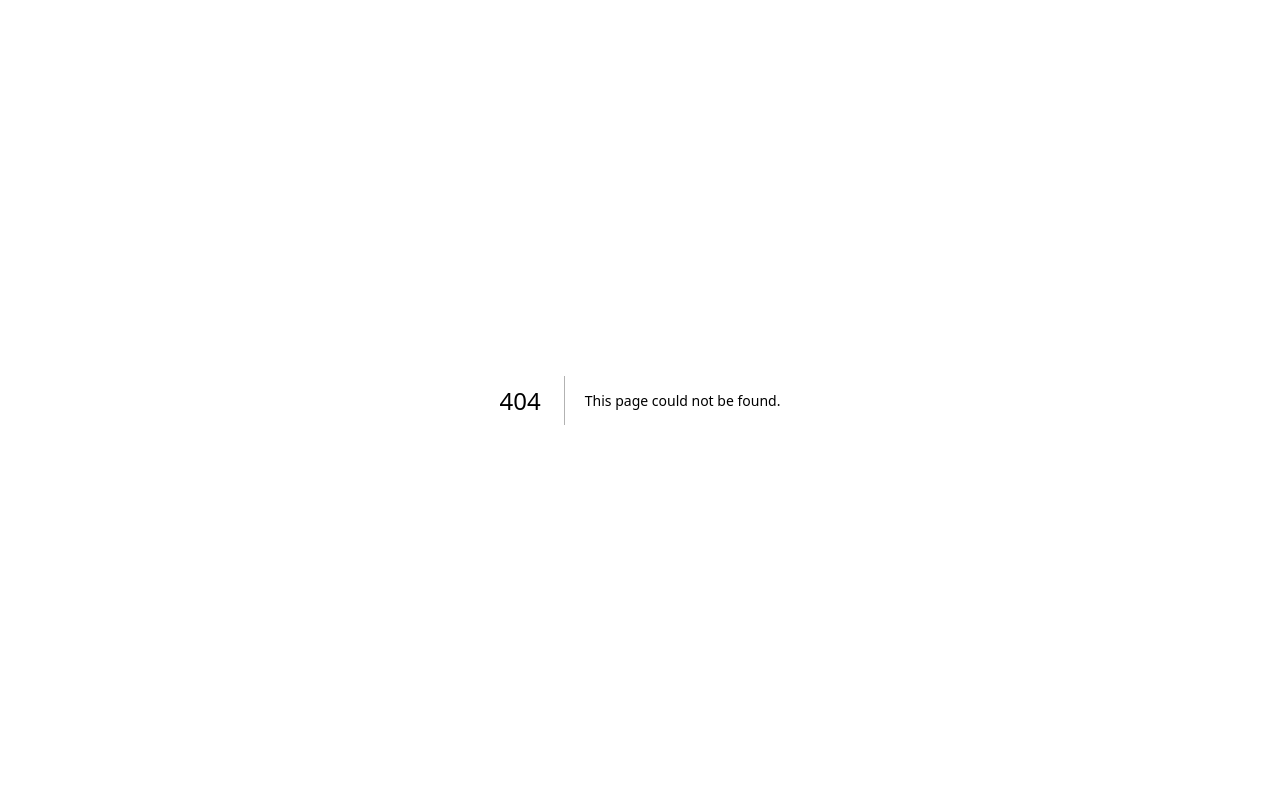
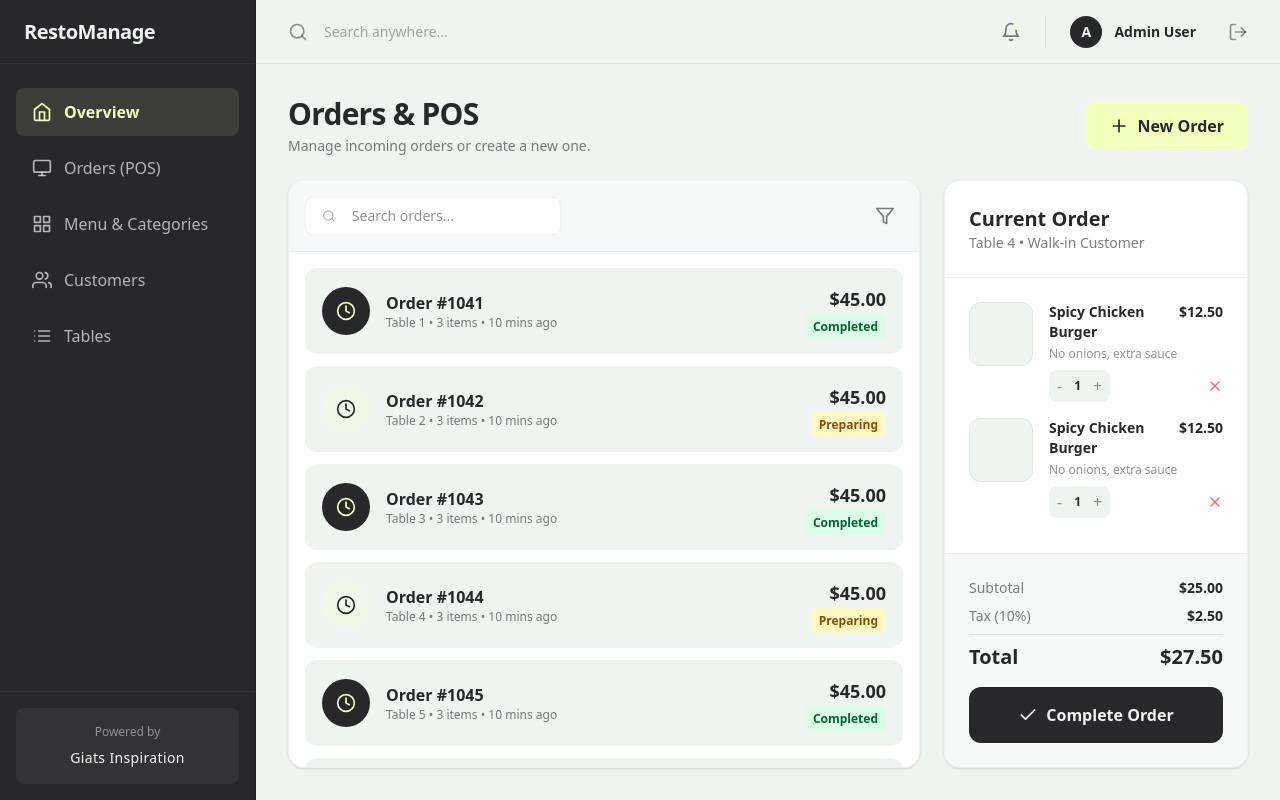
Before and after one commit to Kaowsar-Azad/Restaurant-Manage, a Next.js app in the folder restaurant-manage-frontend/: page /orders in a window 1280 px wide. Before the commit this address had no page. Built offline with nearby package versions, Linux system fonts and the light colour scheme.

Commit message:
Orders Page (POS & List) design complete

```diff
--- /dev/null
+++ b/restaurant-manage-frontend/app/(dashboard)/orders/page.jsx
@@ -0,0 +1,112 @@
+import { FiPlus, FiFilter, FiSearch, FiCheck, FiClock, FiX } from "react-icons/fi";
+
+export default function OrdersPage() {
+  return (
+    <div className="h-[calc(100vh-8rem)] flex flex-col gap-6">
+      <header className="flex items-center justify-between">
+        <div>
+          <h1 className="text-3xl font-bold tracking-tight text-brand-dark mb-1">Orders & POS</h1>
+          <p className="text-brand-dark/60 text-sm">Manage incoming orders or create a new one.</p>
+        </div>
+        <button className="flex items-center gap-2 px-6 py-3 bg-brand-accent text-brand-dark font-semibold rounded-xl hover:shadow-lg hover:-translate-y-0.5 transition-all">
+          <FiPlus className="w-5 h-5" />
+          <span>New Order</span>
+        </button>
+      </header>
+
+      <div className="flex-1 grid grid-cols-1 lg:grid-cols-3 gap-6 min-h-0">
+
+        {/* Order List Column */}
+        <div className="lg:col-span-2 bg-brand-white rounded-2xl shadow-sm border border-black/5 flex flex-col overflow-hidden">
+          <div className="p-4 border-b border-black/5 flex items-center justify-between bg-brand-bg/50">
+            <div className="flex items-center gap-4 bg-brand-white px-4 py-2 rounded-lg border border-black/5 w-64">
+              <FiSearch className="text-brand-dark/40" />
+              <input type="text" placeholder="Search orders..." className="bg-transparent border-none outline-none text-sm w-full text-brand-dark" />
+            </div>
+            <button className="p-2 text-brand-dark/60 hover:text-brand-dark hover:bg-brand-bg rounded-lg transition-colors">
+              <FiFilter className="w-5 h-5" />
+            </button>
+          </div>
+
+          <div className="flex-1 overflow-y-auto p-4 space-y-3">
+            {/* Order Item */}
+            {[1, 2, 3, 4, 5, 6].map((i) => (
+              <div key={i} className="flex items-center justify-between p-4 bg-brand-bg rounded-xl border border-transparent hover:border-black/5 transition-colors cursor-pointer group">
+                <div className="flex items-center gap-4">
+                  <div className={`w-12 h-12 rounded-full flex items-center justify-center ${i % 2 === 0 ? 'bg-brand-accent/20 text-brand-dark' : 'bg-brand-dark text-brand-accent'}`}>
+                    <FiClock className="w-5 h-5" />
+                  </div>
+                  <div>
+                    <h4 className="font-bold text-brand-dark group-hover:text-brand-dark transition-colors">Order #104{i}</h4>
+                    <p className="text-xs text-brand-dark/60">Table {i} • 3 items • 10 mins ago</p>
+                  </div>
+                </div>
+                <div className="text-right">
+                  <p className="font-bold text-lg text-brand-dark">$45.00</p>
+                  <span className={`text-xs font-semibold px-2 py-1 rounded-md ${i % 2 === 0 ? 'bg-yellow-100 text-yellow-800' : 'bg-green-100 text-green-800'}`}>
+                    {i % 2 === 0 ? 'Preparing' : 'Completed'}
+                  </span>
+                </div>
+              </div>
+            ))}
+          </div>
+        </div>
+
+        {/* Active Order / POS Column */}
+        <div className="bg-brand-white rounded-2xl shadow-sm border border-black/5 flex flex-col overflow-hidden">
+          <div className="p-6 border-b border-black/5">
+            <h3 className="font-bold text-xl text-brand-dark">Current Order</h3>
+            <p className="text-brand-dark/60 text-sm">Table 4 • Walk-in Customer</p>
+          </div>
+
+          <div className="flex-1 overflow-y-auto p-6 space-y-4">
+            {/* Cart Items */}
+            {[1, 2].map((item) => (
+              <div key={item} className="flex gap-4">
+                <div className="w-16 h-16 bg-brand-bg rounded-xl border border-black/5"></div>
+                <div className="flex-1">
+                  <div className="flex justify-between">
+                    <h4 className="font-semibold text-brand-dark text-sm">Spicy Chicken Burger</h4>
+                    <p className="font-bold text-brand-dark text-sm">$12.50</p>
+                  </div>
+                  <p className="text-xs text-brand-dark/50 mt-1">No onions, extra sauce</p>
+                  <div className="flex items-center justify-between mt-2">
+                    <div className="flex items-center gap-3 bg-brand-bg rounded-lg px-2 py-1">
+                      <button className="text-brand-dark/50 hover:text-brand-dark">-</button>
+                      <span className="text-xs font-bold">1</span>
+                      <button className="text-brand-dark/50 hover:text-brand-dark">+</button>
+                    </div>
+                    <button className="text-red-400 hover:text-red-500"><FiX /></button>
+                  </div>
+                </div>
+              </div>
+            ))}
+          </div>
+
+          <div className="p-6 bg-brand-bg/50 border-t border-black/5">
+            <div className="space-y-2 text-sm mb-4">
+              <div className="flex justify-between text-brand-dark/60">
+                <span>Subtotal</span>
+                <span className="font-semibold text-brand-dark">$25.00</span>
+              </div>
+              <div className="flex justify-between text-brand-dark/60">
+                <span>Tax (10%)</span>
+                <span className="font-semibold text-brand-dark">$2.50</span>
+              </div>
+              <div className="flex justify-between text-xl font-bold text-brand-dark pt-2 border-t border-black/10">
+                <span>Total</span>
+                <span>$27.50</span>
+              </div>
+            </div>
+
+            <button className="w-full py-4 bg-brand-dark text-brand-bg font-bold rounded-xl hover:bg-black transition-colors flex items-center justify-center gap-2">
+              <FiCheck className="w-5 h-5" />
+              <span>Complete Order</span>
+            </button>
+          </div>
+        </div>
+
+      </div>
+    </div>
+  );
+}
```
